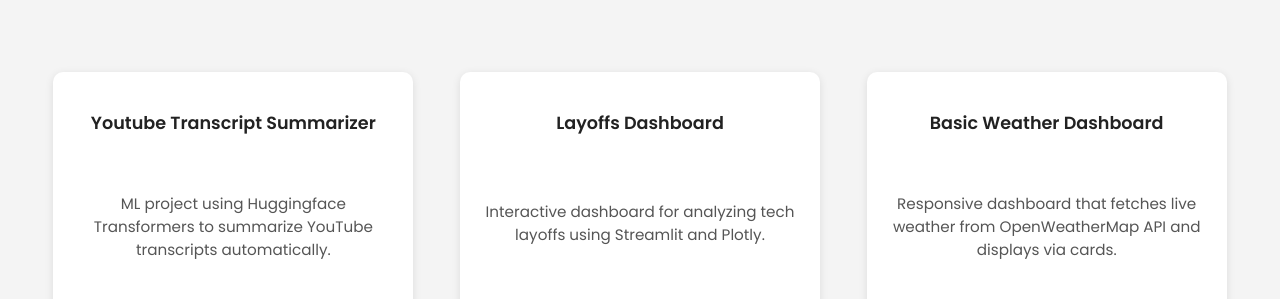
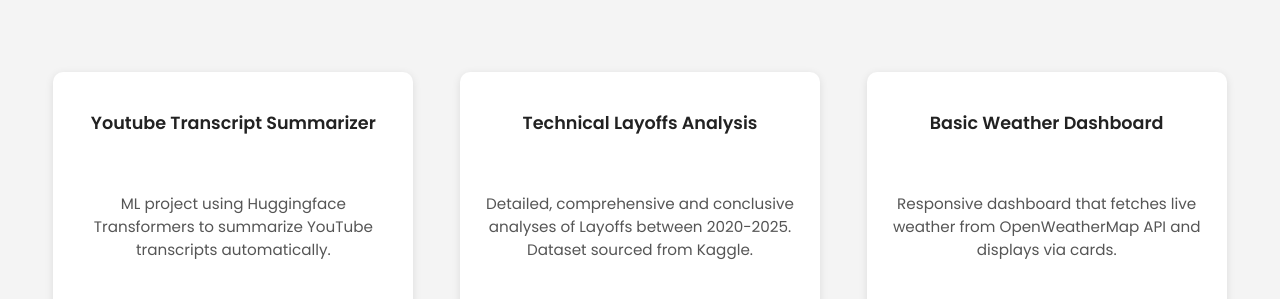
Before and after one commit to Tushar-9802/Portfolio, a plain HTML site: page index.html in a window 1280 px wide. Shown: the part 2688-2987 px from the top of the page. Drawn offline with Linux system fonts and the light colour scheme.

Commit message:
edited project details

```diff
--- a/index.html
+++ b/index.html
@@ -205,9 +205,9 @@
     </div>
 
     <div class="project-card">
-      <h3>Layoffs Dashboard</h3>
+      <h3>Technical Layoffs Analysis</h3>
       <p>
-        Interactive dashboard for analyzing tech layoffs using Streamlit and Plotly.
+        Detailed, comprehensive and conclusive analyses of Layoffs between 2020-2025. Dataset sourced from Kaggle.
       </p>
       <div class="tech-stack">
         <i class="fab fa-python" title="Python"></i>
```
